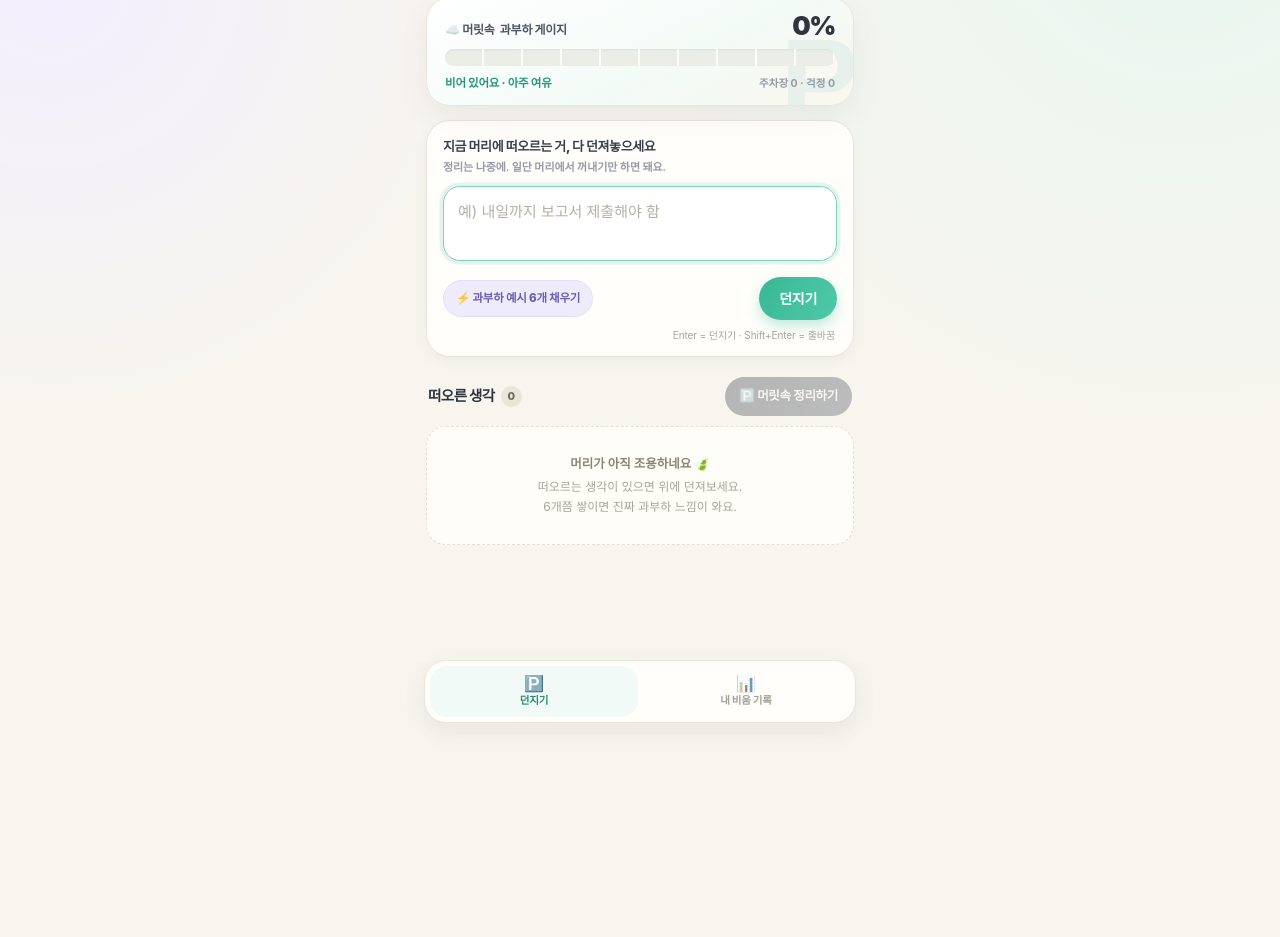
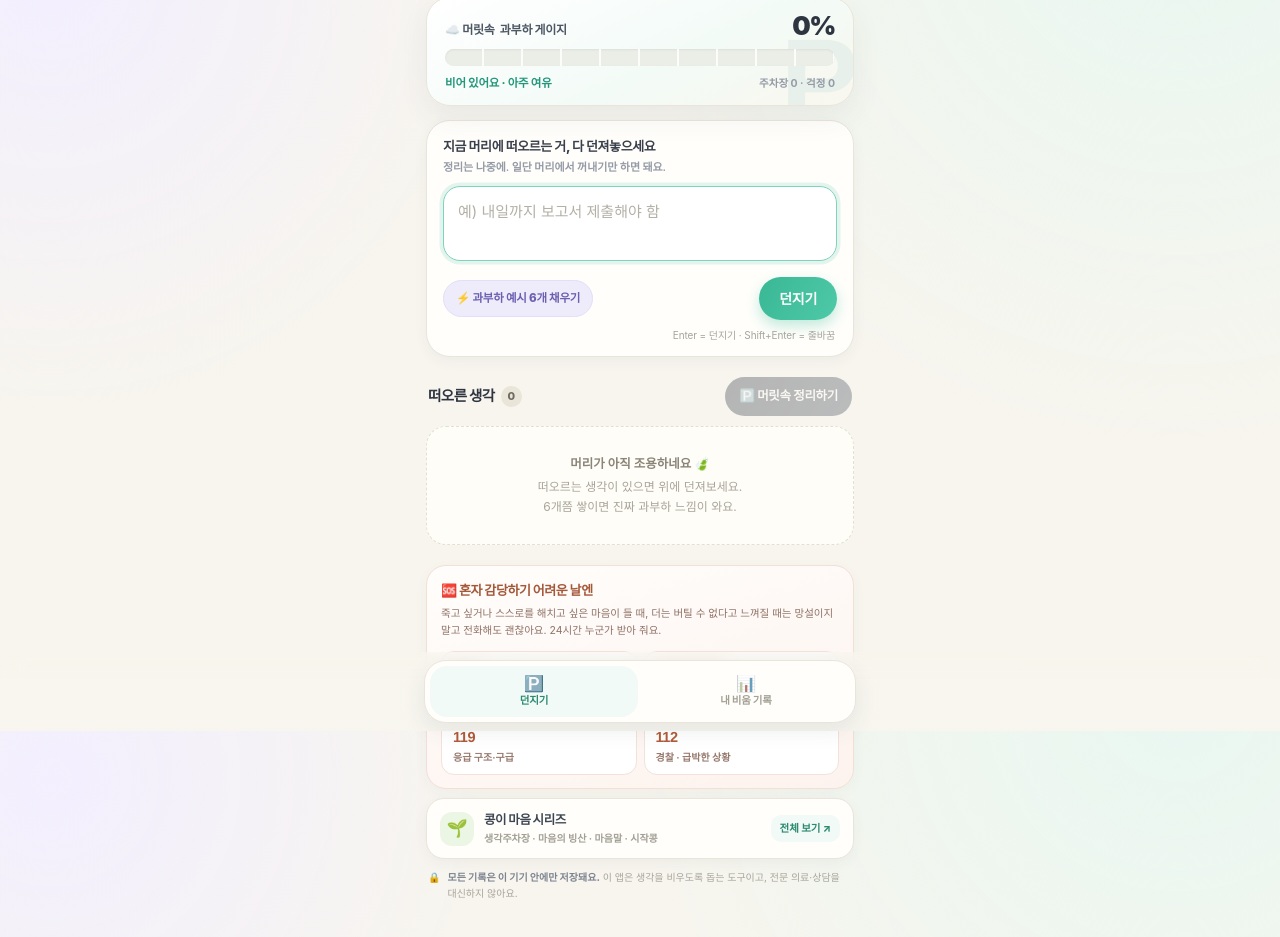
Before and after one commit to jinha4826-ship-it/brain-parking, a plain HTML site: page index.html in a window 1280 px wide. Shown: the part 69-1006 px from the top of the page. Before the commit the page ends 800 px from the top, so only its background shows below. Drawn offline with Linux system fonts and the light colour scheme.

Commit message:
하단에 위기 안전 안내(109·1577-0199·119·112)와 콩이 마음 시리즈 입구 링크 추가

```diff
--- a/index.html
+++ b/index.html
@@ -264,6 +264,27 @@ header{display:flex;align-items:center;justify-content:space-between;gap:8px;hei
 .rec-title{display:flex;align-items:center;gap:8px;margin:16px 2px 10px}
 .rec-title h2{margin:0;font-size:15px;font-weight:900;letter-spacing:-.5px}
 
+/* ── 콩이 마음 시리즈 안내 (위기 안전 · 시리즈 입구) ── */
+.series-foot{margin:20px 0 4px}
+.series-foot a{text-decoration:none;color:inherit}
+.safety-card{border-radius:20px;border:1px solid #f2dfd5;background:linear-gradient(165deg,#fffdfb,#fdf3ee);padding:15px 14px 13px;box-shadow:0 4px 14px rgba(58,64,79,.04)}
+.safety-card h3{margin:0 0 5px;font-size:13px;font-weight:900;letter-spacing:-.4px;color:#a4583a}
+.safety-card .lead{margin:0 0 11px;font-size:10.5px;line-height:1.65;color:#8f7266;word-break:keep-all}
+.tel-grid{display:grid;grid-template-columns:1fr 1fr;gap:7px}
+.tel{display:flex;flex-direction:column;gap:1px;background:#fff;border:1px solid #f3e2d9;border-radius:13px;padding:10px 11px;min-height:54px;justify-content:center}
+.tel b{font-size:14.5px;font-weight:900;letter-spacing:-.4px;color:#b25a38;font-family:Helvetica,Arial,sans-serif}
+.tel span{font-size:10px;line-height:1.4;color:#96796d;font-weight:700}
+.tel:active{background:#fdf6f2}
+.series-entry{display:flex;align-items:center;gap:10px;margin-top:9px;background:#fffefb;border:1px solid var(--line);border-radius:18px;padding:12px 13px;box-shadow:var(--shadow-s)}
+.series-entry:active{background:#f8f6f0}
+.series-entry .ico{width:34px;height:34px;border-radius:12px;background:#ecf6e4;display:grid;place-items:center;font-size:17px;flex:0 0 34px}
+.series-entry .txt{flex:1;min-width:0}
+.series-entry .txt b{display:block;font-size:12.5px;font-weight:900;letter-spacing:-.4px;color:#3d4652}
+.series-entry .txt small{display:block;font-size:10px;font-weight:700;color:#a3a094;margin-top:1px;overflow:hidden;text-overflow:ellipsis;white-space:nowrap}
+.series-entry .go{font-size:10.5px;font-weight:850;color:#2b8a70;background:#f1faf6;border-radius:10px;padding:6px 9px;flex:0 0 auto}
+.series-note{margin:10px 2px 0;display:flex;gap:7px;align-items:flex-start;font-size:10px;line-height:1.65;color:#a9a59b;word-break:keep-all}
+.series-note b{color:#7d8490;font-weight:850}
+
 @media (prefers-reduced-motion:reduce){
   *{animation-duration:.01ms!important;transition-duration:.01ms!important}
 }
@@ -387,6 +408,28 @@ header{display:flex;align-items:center;justify-content:space-between;gap:8px;hei
 
     <button class="reset-btn" id="resetBtn" type="button">기록 전체 지우기</button>
   </main>
+
+  <!-- ══ 위기 안전 안내 · 콩이 마음 시리즈 입구 ══ -->
+  <footer class="series-foot" aria-label="위기 안전 안내와 콩이 마음 시리즈">
+    <section class="safety-card">
+      <h3>🆘 혼자 감당하기 어려운 날엔</h3>
+      <p class="lead">죽고 싶거나 스스로를 해치고 싶은 마음이 들 때, 더는 버틸 수 없다고 느껴질 때는 망설이지 말고 전화해도 괜찮아요. 24시간 누군가 받아 줘요.</p>
+      <div class="tel-grid">
+        <a class="tel" href="tel:109"><b>109</b><span>자살예방 상담전화 · 24시간</span></a>
+        <a class="tel" href="tel:15770199"><b>1577-0199</b><span>정신건강 상담전화 · 24시간</span></a>
+        <a class="tel" href="tel:119"><b>119</b><span>응급 구조·구급</span></a>
+        <a class="tel" href="tel:112"><b>112</b><span>경찰 · 급박한 상황</span></a>
+      </div>
+    </section>
+
+    <a class="series-entry" href="https://jinha4826-ship-it.github.io/sijakkong/kongi/">
+      <span class="ico" aria-hidden="true">🌱</span>
+      <span class="txt"><b>콩이 마음 시리즈</b><small>생각주차장 · 마음의 빙산 · 마음말 · 시작콩</small></span>
+      <span class="go">전체 보기 ↗</span>
+    </a>
+
+    <p class="series-note"><span aria-hidden="true">🔒</span><span><b>모든 기록은 이 기기 안에만 저장돼요.</b> 이 앱은 생각을 비우도록 돕는 도구이고, 전문 의료·상담을 대신하지 않아요.</span></p>
+  </footer>
 </div>
 
 <nav class="tabbar" aria-label="탭">
```
